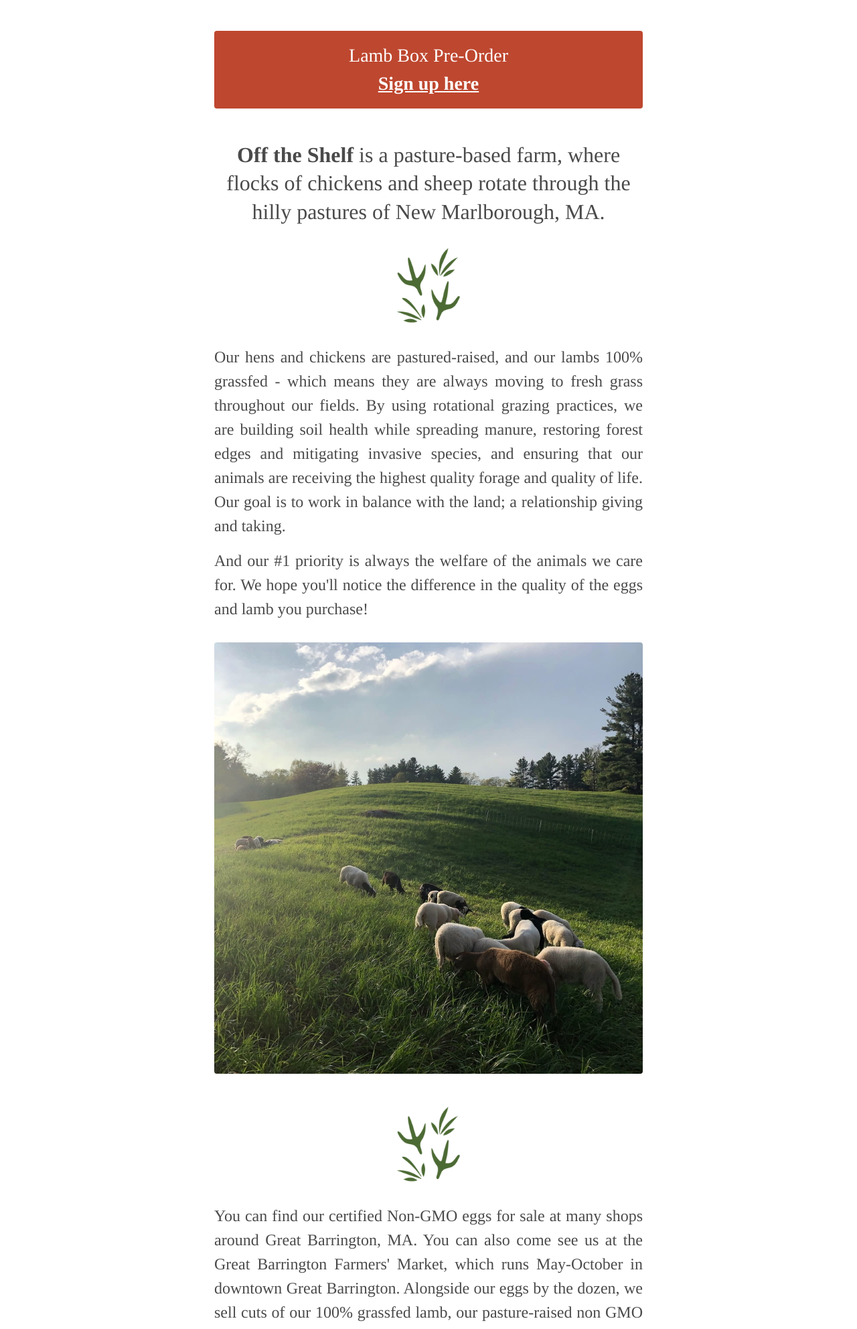
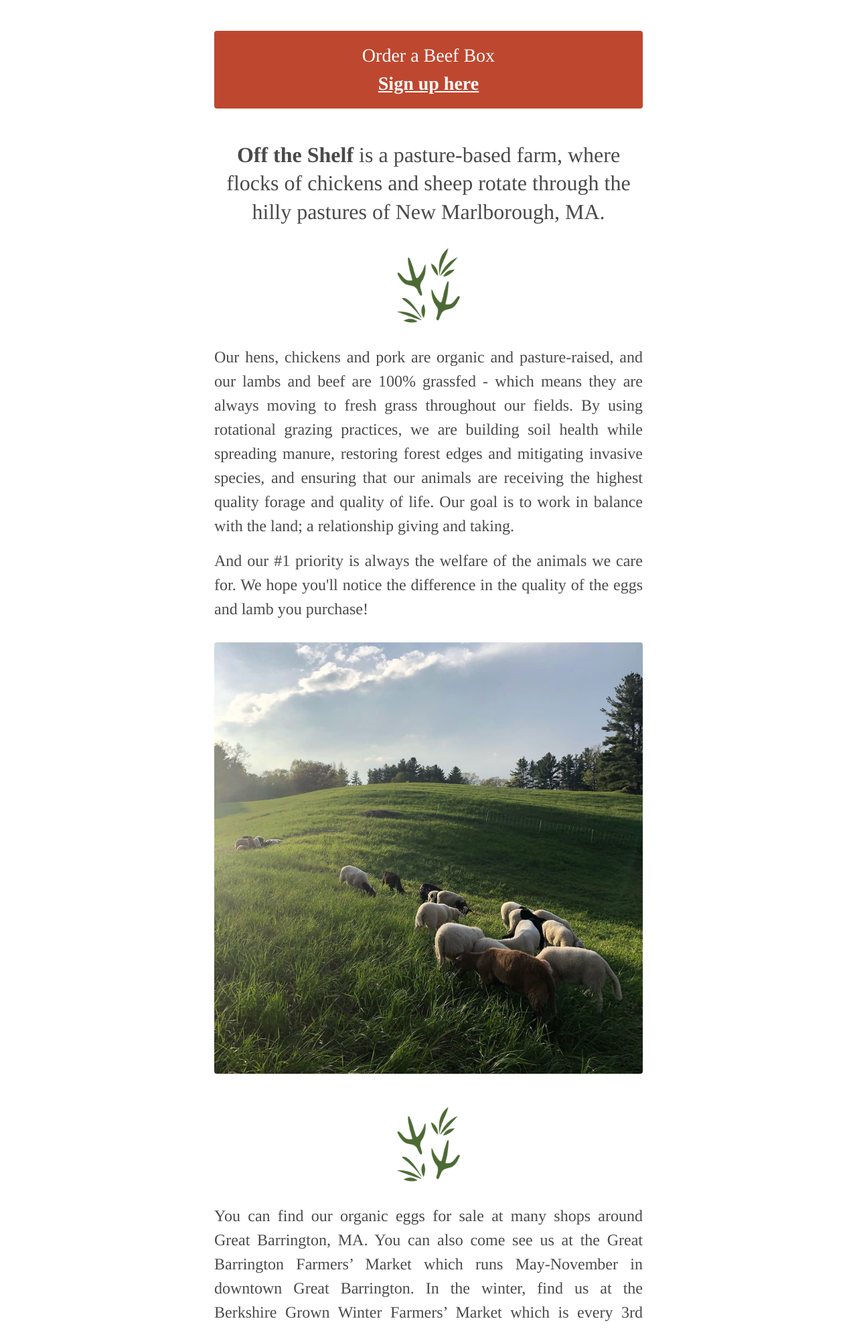
Before and after one commit to offtheshelffarm/offtheshelffarm, a plain HTML site: page index.html in a window 1280 px wide. Shown: the part 802-2786 px from the top of the page at 67% size. Drawn offline with Linux system fonts and the light colour scheme; files whose address does not match are found by name.

Commit message:
copy updates

```diff
--- a/index.html
+++ b/index.html
@@ -110,9 +110,9 @@
 
 		<section id='special'>
 			<p>
-				Lamb Box Pre-Order
+				Order a Beef Box
 				<!-- <span>May - September</span> -->
-				<a href="https://forms.gle/ijPbc47Pr8V8MeTA8">Sign up here</a>
+				<a href="https://docs.google.com/forms/d/e/1FAIpQLSfQIkd1fYMqVwEYfgmApfaMa-PV2J3sIkhQ6sz-8or9meez9g/viewform?usp=dialog">Sign up here</a>
 			</p>
 		</section>
 
@@ -126,17 +126,10 @@
 			<img class="feet" src="assets/feet.png" alt="logo" />
 
 			<p>
-				Our hens and chickens are pastured-raised, and our lambs 100% grassfed - which means they are always moving to
-				fresh grass
-				throughout our fields. By using rotational grazing practices, we are building soil health while spreading
-				manure, restoring forest edges and mitigating invasive species, and ensuring that our animals are receiving the
-				highest quality forage and quality of life. Our goal is to work in balance with the land; a relationship giving
-				and taking.
+				Our hens, chickens and pork are organic and pasture-raised, and our lambs and beef are 100% grassfed - which means they are always moving to fresh grass throughout our fields. By using rotational grazing practices, we are building soil health while spreading manure, restoring forest edges and mitigating invasive species, and ensuring that our animals are receiving the highest quality forage and quality of life. Our goal is to work in balance with the land; a relationship giving and taking.
 			</p>
 			<p>
-				And our #1 priority is always the welfare of the animals we care for. We hope you'll notice the difference in
-				the
-				quality of the eggs and lamb you purchase!
+				And our #1 priority is always the welfare of the animals we care for. We hope you'll notice the difference in the quality of the eggs and lamb you purchase!
 			</p>
 			<img src='assets/sheep.jpg' alt='sheep in pasture'>
 		</section>
@@ -145,23 +138,20 @@
 			<img class="feet" src="assets/feet.png" alt="logo" />
 
 			<p>
-				You can find our certified Non-GMO eggs for sale at many shops around Great Barrington, MA. You can also come
-				see us at the Great Barrington Farmers' Market, which runs May-October in downtown Great Barrington. Alongside
-				our eggs by the dozen, we sell cuts of our 100% grassfed lamb, our pasture-raised non GMO chicken, and our
-				famous, made-to-order Egg Sandwiches.
+				You can find our organic eggs for sale at many shops around Great Barrington, MA. You can also come see us at the Great Barrington Farmers’ Market which runs May-November in downtown Great Barrington. In the winter, find us at the Berkshire Grown Winter Farmers’ Market which is every 3rd Saturday in Housatonic, November-April. Alongside our eggs by the dozen we sell our organic chicken, organic pork, 100% grassfed lamb, 100% grassfed beef, and frozen farm dinners such as chicken pot pie and lamb meatballs. In the summer, come see us for made-to-order egg sandwiches, grilled pork sausage, lamb burgers, and rotating specials like chicken liver mousse on toast, or chicken heart skewers.
 			</p>
 
 			<img src='assets/box.jpg' alt='egg carton bog'>
 
 			<p>
 				If you want to stay up to date on the latest farm news, subscribe to our not-so-frequent newsletter below.</p>
-			<a class='btn' href='http://eepurl.com/iFKU_A' target=_blank>Sign Up</a>
+			<a class='btn' href='http://eepurl.com/iFKU_A' target=_blank>Newsletter Sign Up</a>
 			</p>
 
 		</section>
 
 		<section>
-			<h3><strong>"Movement, movement, movement"</strong></h3>
+			<h3><strong>”Movement, movement, movement”</strong></h3>
 			<p class='center'>What sets us apart</p>
 			<iframe width="100%" height="360" src="https://www.youtube.com/embed/Ak_50PQrdiU" frameborder="0"
 				allow="accelerometer; autoplay; encrypted-media; gyroscope; picture-in-picture" allowfullscreen></iframe>
```
